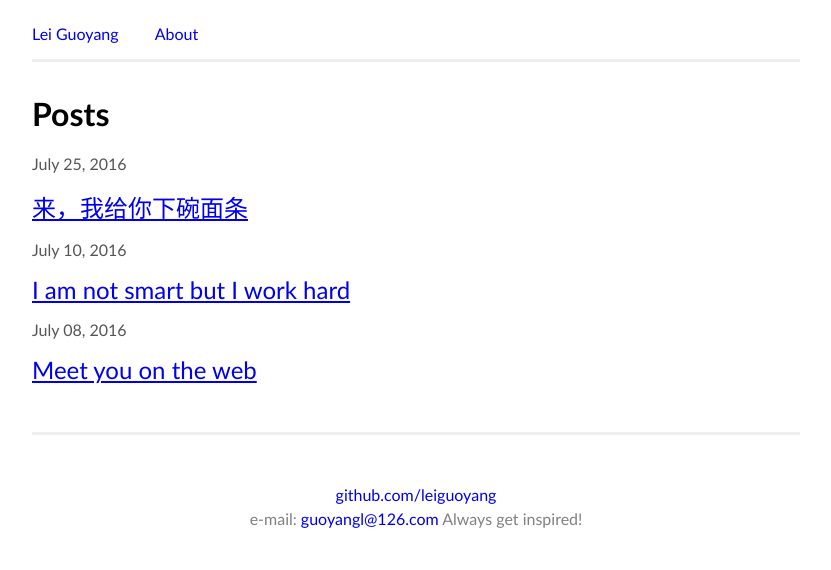
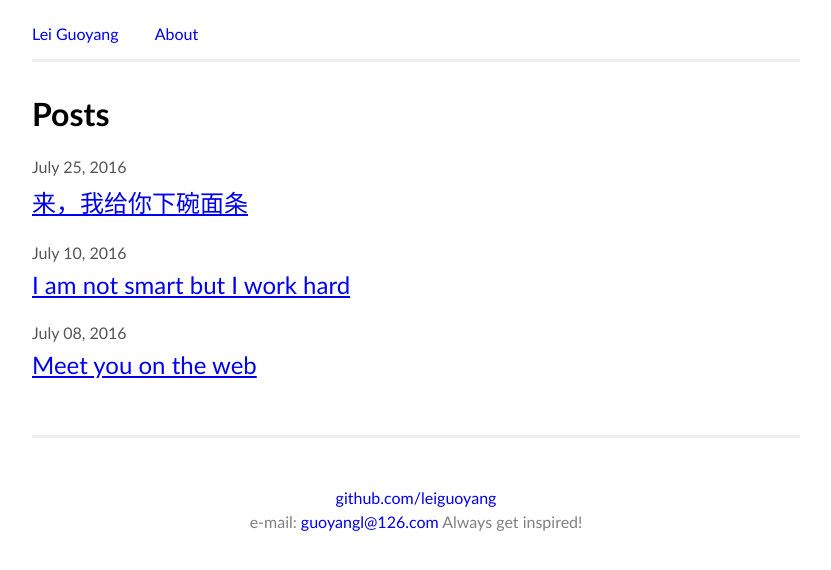
Before and after one commit to leiguoyang/leiguoyang.github.io, a Jekyll site: the page built from index.html, in a window 1280 px wide. Shown: the top 570 px of the page, without its empty margins (224-1055 px from the left). Built offline with Jekyll 4.4.1, drawn with Linux system fonts in a browser that asks for light colours.

Commit message:
Set margin for post list

```diff
--- a/css/main.css
+++ b/css/main.css
@@ -53,7 +53,7 @@ img {
 
 #post-meta {
   color: #555;
-  margin-bottom: 1em;
+  margin-bottom: 0.5em;
 }
 #post-meta svg g {
   fill: #555;
@@ -66,7 +66,7 @@ img {
 }
 
 #post-list li {
-  margin: 1em 0;
+  margin: 1.5em 0;
 }
 
 #post-list a {
```
